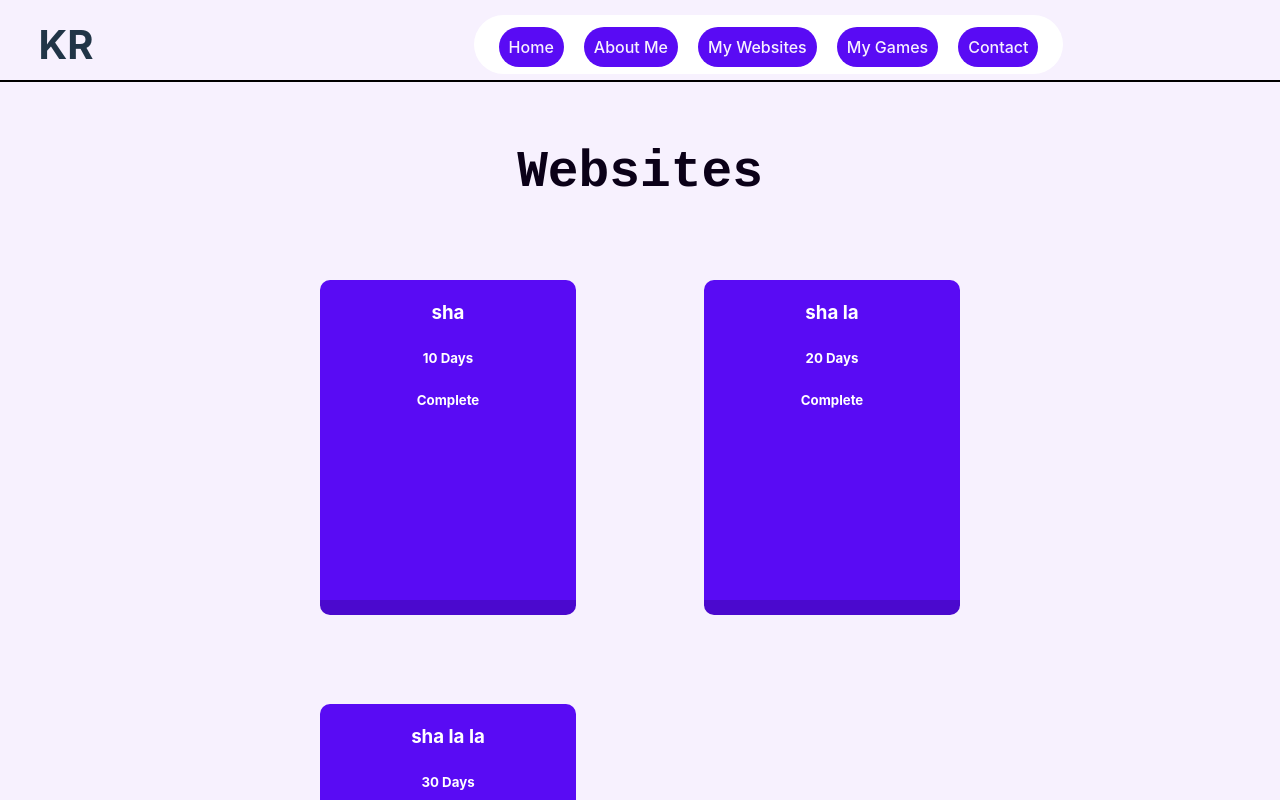
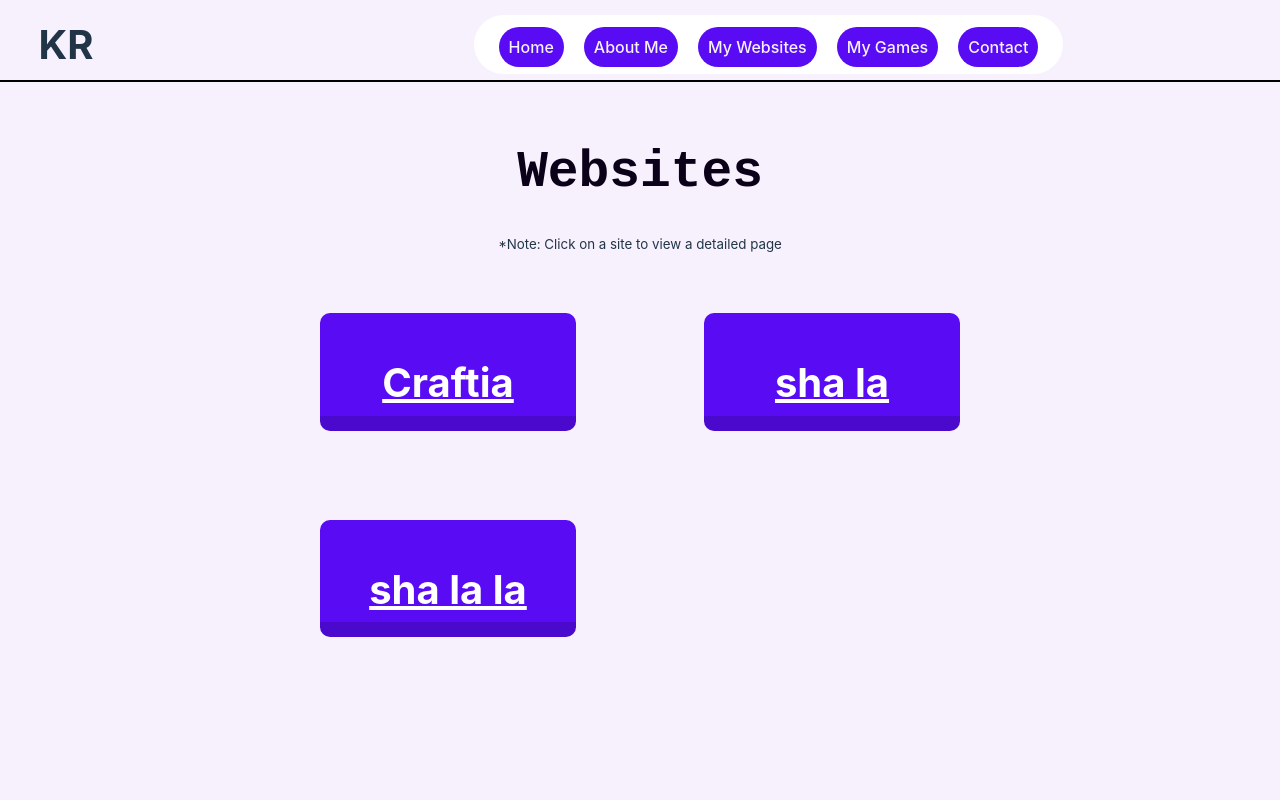
Before and after one commit to KadenReynolds/Portfolio, a React (Vite) app: page /websites in a window 1280 px wide. Shown: the top 800 px of the page. Built offline with nearby package versions, Linux system fonts and the light colour scheme.

Commit message:
added site view page similar to game view with info as well as a visit link that needs to be found for hosted sites

```diff
--- a/src/App.css
+++ b/src/App.css
@@ -216,7 +216,7 @@
 
 .siteDivs{
   width: 20svw;
-  aspect-ratio: .8;
+  aspect-ratio: 2.5;
   background-color: rgb(89, 11, 244);
   margin-right: 5svw;
   margin-left: 5svw;
@@ -230,18 +230,70 @@
   overflow: hidden;
 }
 
-.siteDivs > *{
-  color: white;
+.siteDivs > h3{
+  color: rgb(255, 255, 255);
+  font-size: 30pt;
+  text-decoration: underline;
+  margin-bottom: 0;
+}
+
+.siteDivs > h5{
+  color: rgb(255, 255, 255);
+  font-size: 10pt;
 }
 
 .siteDivs:hover{
   width: 21svw;
-  aspect-ratio: .8;
+  aspect-ratio: 2.5;
   transition: .5s;
   margin-right: 4.5svw;
   margin-left: 4.5svw;
   margin-top: 3.8svw;
   margin-bottom: 2svw;
+}
+
+.siteNote{
+  font-size: 10pt;
+}
+
+/*------------------------------------*/
+
+/* Site View */
+
+.collabList{
+  list-style-type: none;
+}
+
+.collabLinks{
+  color: rgb(119, 0, 255);
+}
+
+.collabsLinkNote{
+  font-size: 10pt;
+}
+
+.visitSiteBtn{
+  padding: 10px;
+  padding-left: 40px;
+  padding-right: 40px;
+  margin-bottom: 1svh;
+  width: 15svw;
+  background-color: rgb(25, 173, 25);
+  color: white;
+  border-radius: 10px;
+  transition: .3s;
+}
+
+.visitSiteBtn:hover{
+  padding: 10px;
+  padding-left: 40px;
+  padding-right: 40px;
+  margin-bottom: 1svh;
+  width: 15svw;
+  background-color: rgb(26, 151, 26);
+  color: rgb(2, 90, 161);
+  border-radius: 10px;
+  transition: .3s;
 }
 
 /*------------------------------------*/
@@ -275,6 +327,7 @@
 
 .gameDivs > *{
   color: white;
+  text-decoration: underline;
 }
 
 .gameDivs > img{
@@ -316,6 +369,10 @@
   transition: .5s;
   border-radius: 5px;
 } */
+
+.gameNote{
+  font-size: 10pt;
+}
 
 
 /*------------------------------------*/
--- a/src/App.jsx
+++ b/src/App.jsx
@@ -6,6 +6,7 @@ import './App.css'
 import Navbar from './Components/NavBar'
 import Home from './Pages/Home'
 import Websites from './Pages/MyWebsites'
+import SiteView from './Pages/SiteView'
 import Games from './Pages/MyGames'
 import GameView from './Pages/GameView'
 import AboutMe from './Pages/AboutMe'
@@ -45,20 +46,29 @@ function App() {
 
   const [mySites, setMySites] = useState([
     {
-      id:1,
-      name:"sha",
+      id:0,
+      name:"Craftia",
+      siteType:"E-Commerce Site",
+      description:"Craftia is a E-Commerce prototype site created by me and a few collaborators for our Fullstack Academy Capstone project. On the site you can 'purchase' items to get your craft on, ranging from",
+      collabs:[{Name: "Mason Miller", Link: "https://www.linkedin.com/in/mmiller918/"}, {Name: "Jasmine Henderson", Link: "https://www.linkedin.com/in/0jasmineh/"}, {Name: "Miranda Lucas", Link: "https://www.linkedin.com/in/mirandaklucas/"}, {Name: "Andrew Chitwood", Link: ""}],
       timeCreated:"10 Days",
       status:"Complete"
     },
     {
-      id:2,
+      id:1,
       name:"sha la",
+      siteType:"",
+      description:"",
+      collaborators:[{Name:"None"}],
       timeCreated:"20 Days",
       status:"Complete"
     },
     {
-      id:3,
+      id:2,
       name:"sha la la",
+      siteType:"",
+      description:"",
+      collaborators:[{Name:"None"}],
       timeCreated:"30 Days",
       status:"In Development"
     },
@@ -71,6 +81,7 @@ function App() {
         <Route path='/' element={<Home/>}/>
         <Route path='/about' element={<AboutMe/>}/>
         <Route path='/websites' element={<Websites mySites={mySites}/>}/>
+        <Route path='/websites/:siteID' element={<SiteView mySites={mySites}/>}/>
         <Route path='/games' element={<Games myGames={myGames}/>}/>
         <Route path='/contact' element={<Contact/>}/>
         <Route path='/games/:gameID' element={<GameView myGames={myGames}/>}/>
--- a/src/Pages/MyGames.jsx
+++ b/src/Pages/MyGames.jsx
@@ -4,12 +4,12 @@ import { Link } from "react-router-dom"
 
 
 function Games({myGames}) {
-  // const [gamesID, setGamesID] = useState("")
 
 
   return(
     <>
       <h1 className="pageHeader">Games</h1>
+      <p className="siteNote">*Note: Click on a game to view a detailed page</p>
       <div id="gamesMasterDiv">
         {myGames.map((games) => {
           return(
--- a/src/Pages/MyWebsites.jsx
+++ b/src/Pages/MyWebsites.jsx
@@ -1,16 +1,22 @@
 import { useState } from "react"
+import { Link } from "react-router-dom"
 
 function Websites({mySites}) {
+  console.log(mySites[0].siteType)
   return(
       <>
         <h1 className="pageHeader">Websites</h1>
+        <p className="siteNote">*Note: Click on a site to view a detailed page</p>
         <div id="sitesMasterDiv">
           {mySites.map((sites) => {
-            return <div className="siteDivs" key={sites.id}>
-              <h3>{sites.name}</h3>
-              <h5>{sites.timeCreated}</h5>
-              <h5>{sites.status}</h5>
-            </div>
+            return(
+              <Link to={`/websites/${sites.id}`} key={sites.id}>
+                <div className="siteDivs">
+                  <h3>{sites.name}</h3>
+                  <h5>{sites.siteType}</h5>
+                </div>
+              </Link>
+            )
           })}
         </div>
       </>
--- /dev/null
+++ b/src/Pages/SiteView.jsx
@@ -0,0 +1,45 @@
+import { useParams } from "react-router-dom"
+import { useState } from "react";
+import EssenceScreenShot from '../assets/EssenceScreenShot.png'
+import TMoFMScreenShot from '../assets/TMoFMScreenShot.png'
+import ETSScreenShot from '../assets/ETSScreenShot.png'
+
+
+function SiteView ({mySites}) {
+  const {siteID} = useParams();
+  let siteInfo = mySites[siteID]
+  console.log(siteInfo.description)
+
+  return(
+    <div className="siteViewDiv">
+      <br />
+      <h1>{siteInfo.name}</h1>
+      <h4>{siteInfo.siteType}</h4>
+      <br />
+      <br />
+      <p>"{siteInfo.description}"</p>
+      <br />
+      <br />
+      <ul className="collabList">
+        <h3>Collaborators:</h3>
+        {siteInfo.collabs.map((collabs) => {
+          return(
+          <li key={collabs.Names}>
+            {collabs.Link != ""
+              ?
+              <a href={collabs.Link} target="_blank" className="collabLinks">{collabs.Name}</a>
+              :
+              <a>{collabs.Name}</a>
+            }
+          </li>
+          )
+        })}
+        <p className="collabsLinkNote">*Note: Clicking on link (if avaliable) will lead to collaborators LinkedIn Page</p>
+      </ul>
+      <br />
+      <a  className="visitSiteBtn">Visit Site</a>
+    </div>
+  )
+}
+
+export default SiteView
```
